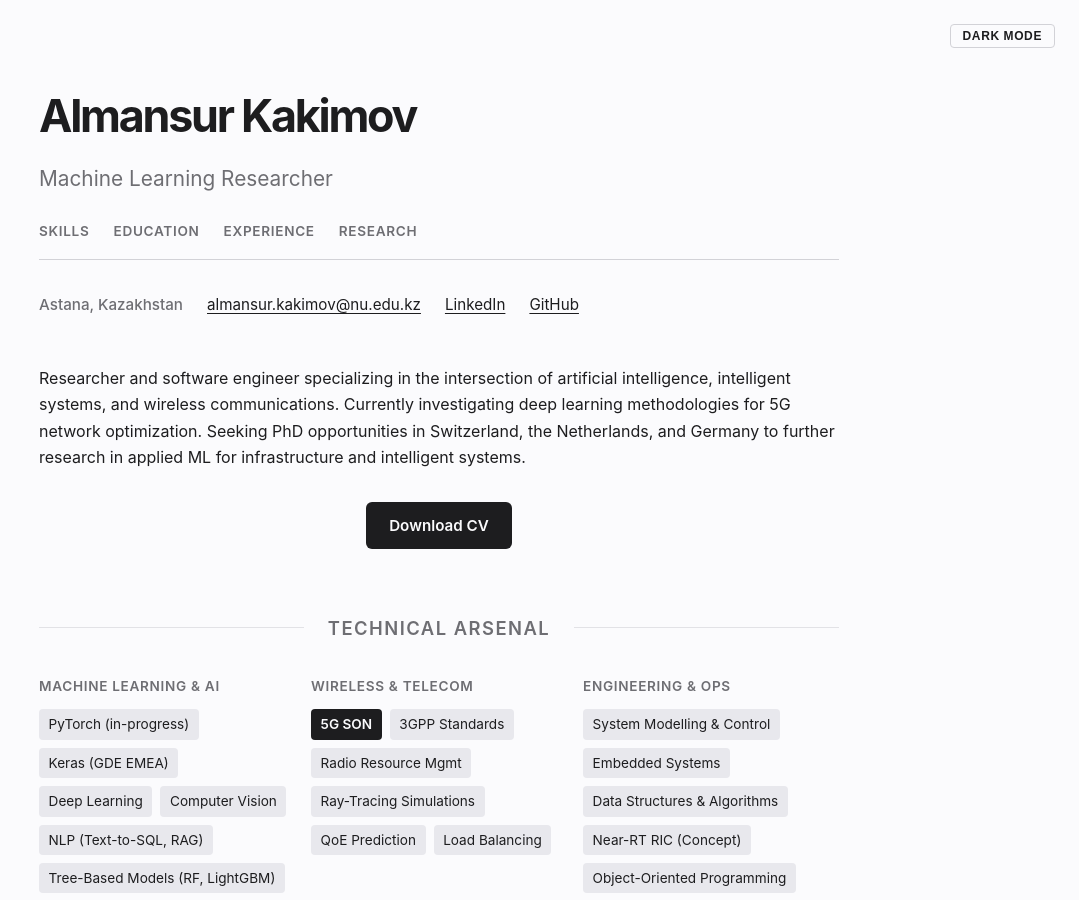
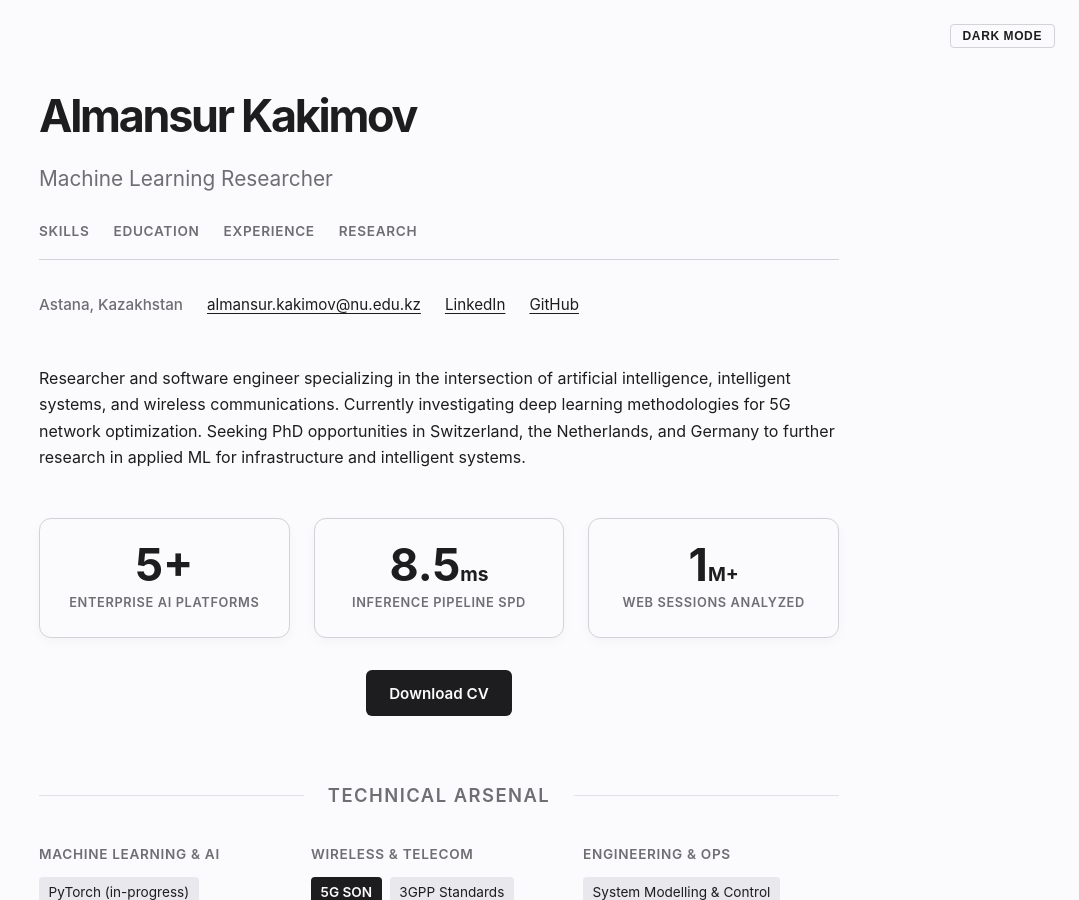
Before and after one commit to almansur04/almansur04.github.io, a Jekyll site: the page built from index.html, in a window 1280 px wide and 900 px high. Shown: the whole window, without its empty margins (201-1280 px from the left). Built offline with Jekyll 4.4.1, drawn with Linux system fonts in a browser that asks for light colours.

Commit message:
Add statistics section to header

```diff
--- a/_includes/header.html
+++ b/_includes/header.html
@@ -19,6 +19,21 @@
         Researcher and software engineer specializing in the intersection of artificial intelligence, intelligent systems, and wireless communications. Currently investigating deep learning methodologies for 5G network optimization. Seeking PhD opportunities in Switzerland, the Netherlands, and Germany to further research in applied ML for infrastructure and intelligent systems.
     </p>
 
+    <div class="stats-container">
+        <div class="stat-box">
+            <div class="stat-number">5+</div>
+            <div class="stat-label">Enterprise AI Platforms</div>
+        </div>
+        <div class="stat-box">
+            <div class="stat-number">8.5<span style="font-size: 1.2rem;">ms</span></div>
+            <div class="stat-label">Inference Pipeline Spd</div>
+        </div>
+        <div class="stat-box">
+            <div class="stat-number">1<span style="font-size: 1.2rem;">M+</span></div>
+            <div class="stat-label">Web Sessions Analyzed</div>
+        </div>
+    </div>
+
     <div class="header-cta">
         <a href="cv.pdf" class="btn" target="_blank">Download CV</a>
     </div>
```
